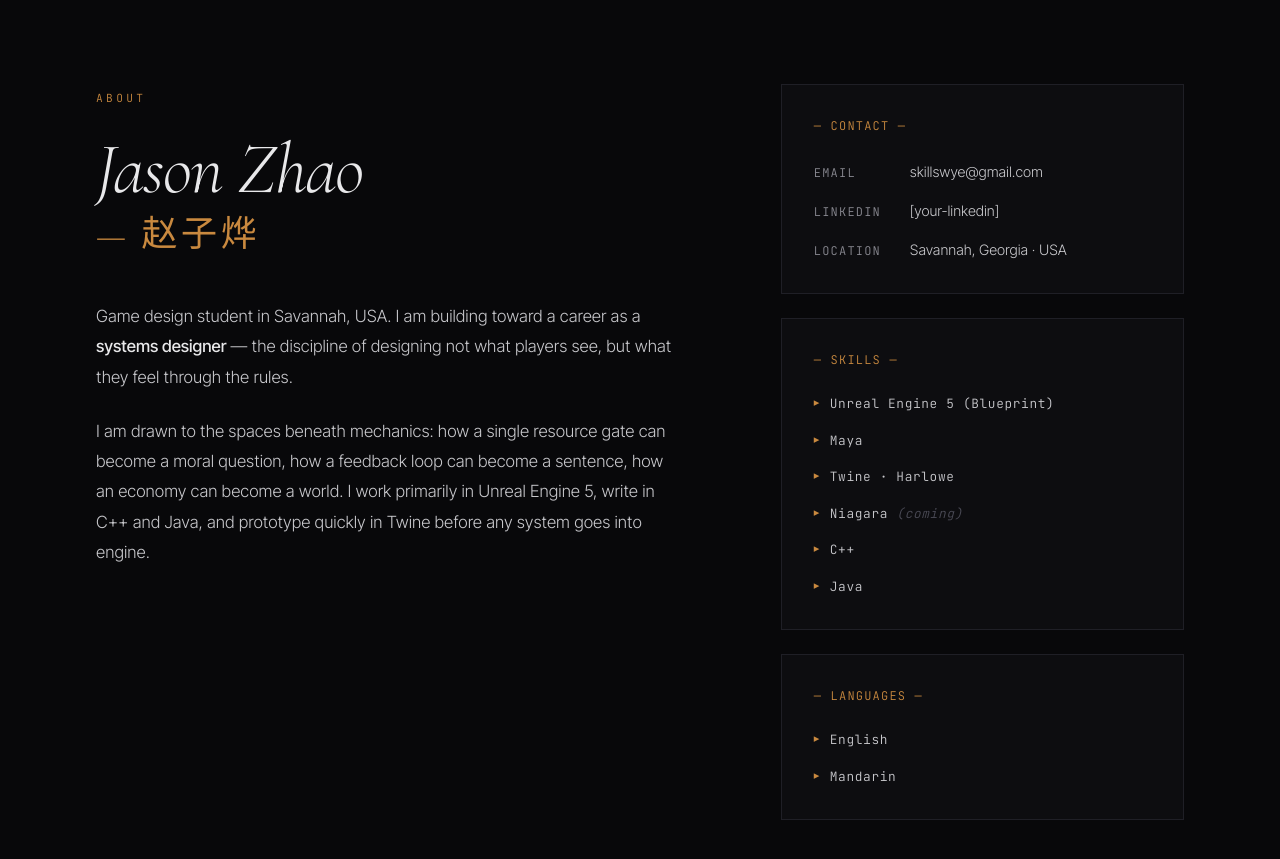
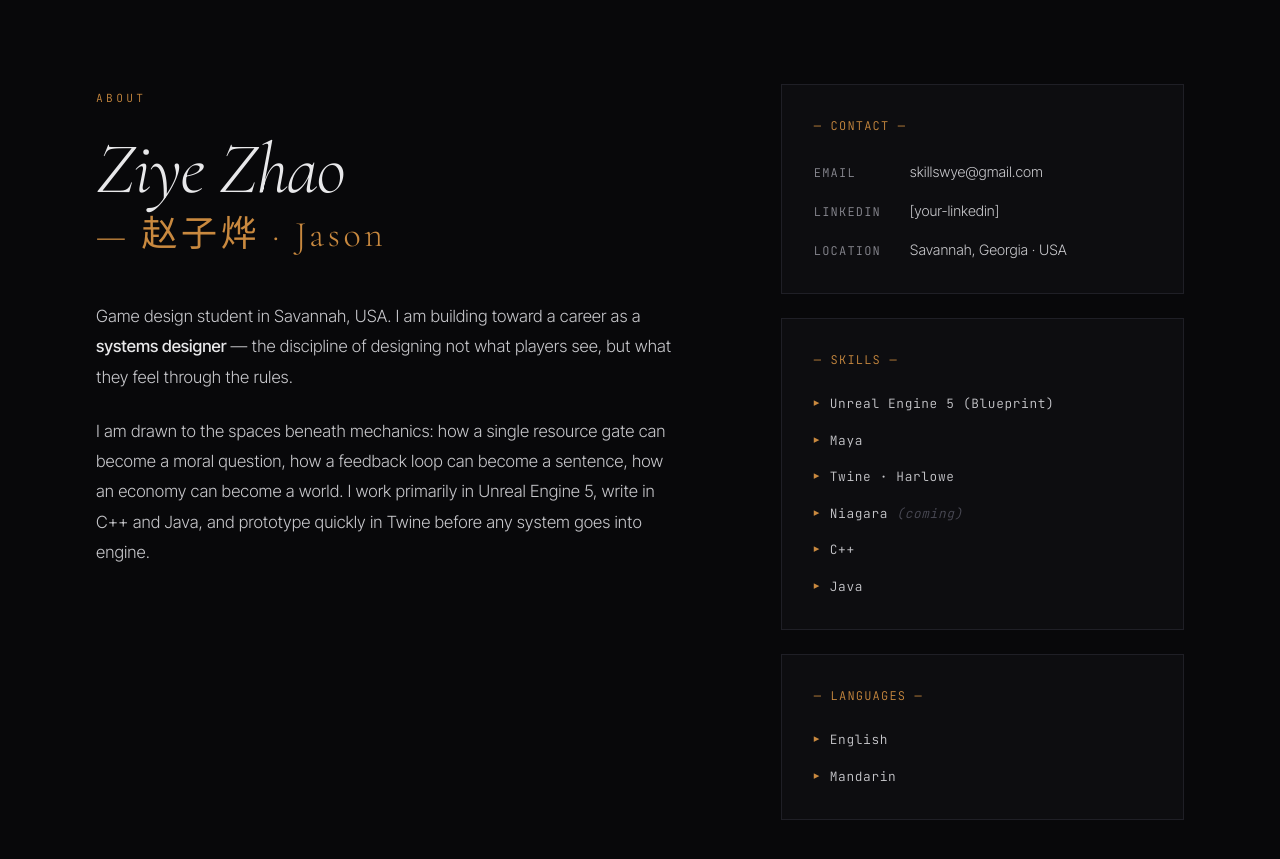
Before and after one commit to Skillswye/Portfolio, a React (Vite) app: page /about in a window 1280 px wide. Shown: the part 1340-2199 px from the top of the page. Built offline with nearby package versions, Linux system fonts and the light colour scheme.

Commit message:
Update name to Ziye Zhao, note English name Jason in about

```diff
--- a/src/components/About.jsx
+++ b/src/components/About.jsx
@@ -14,8 +14,8 @@ export default function About() {
         <div className="about__col-left reveal">
           <span className="eyebrow">About</span>
           <h2 className="about__name display">
-            Jason Zhao
-            <span className="about__name-alt">— 赵子烨</span>
+            Ziye Zhao
+            <span className="about__name-alt">— 赵子烨 · Jason</span>
           </h2>
 
           <div className="about__bio">
--- a/src/components/Hero.jsx
+++ b/src/components/Hero.jsx
@@ -669,7 +669,7 @@ export default function Hero() {
         </div>
 
         <h1 className="hero__name display">
-          <span className="hero__name-line">Jason</span>
+          <span className="hero__name-line">Ziye</span>
           <span className="hero__name-line hero__name-line--alt">Zhao</span>
         </h1>
 
```
